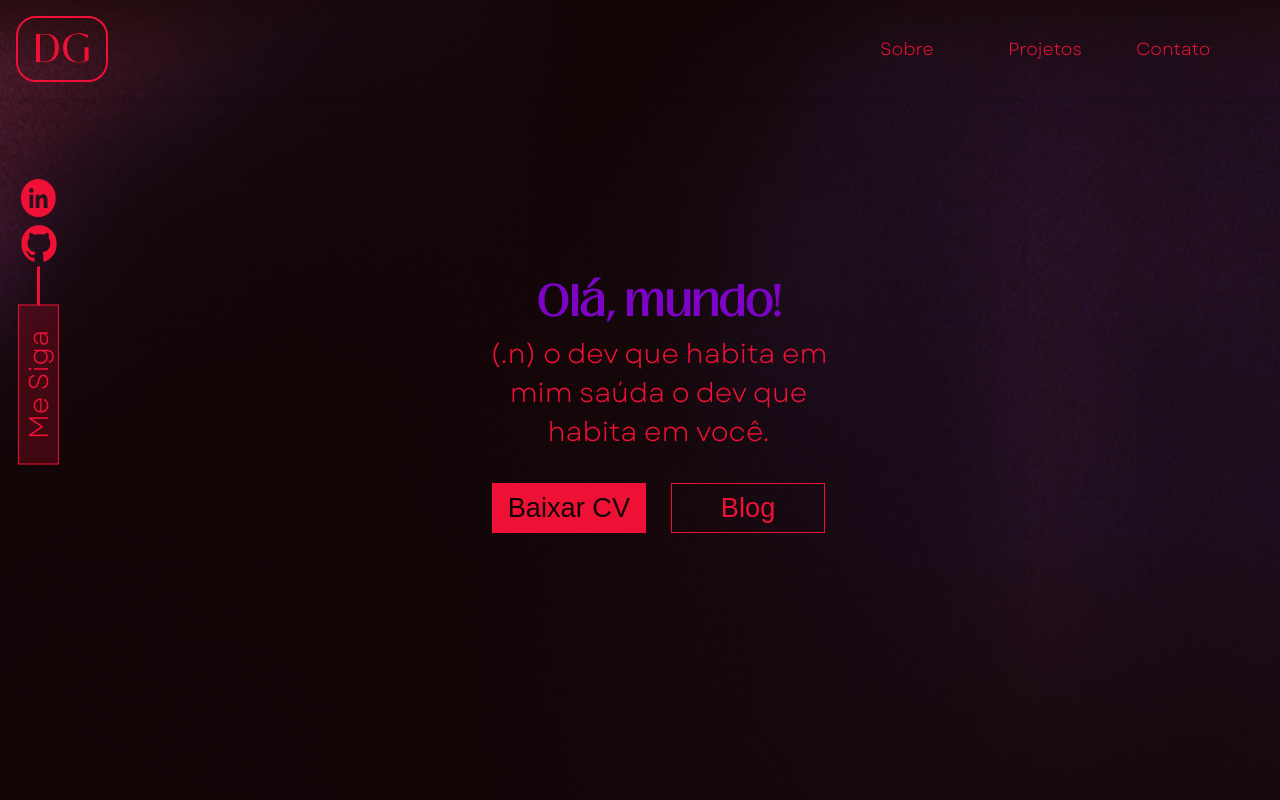
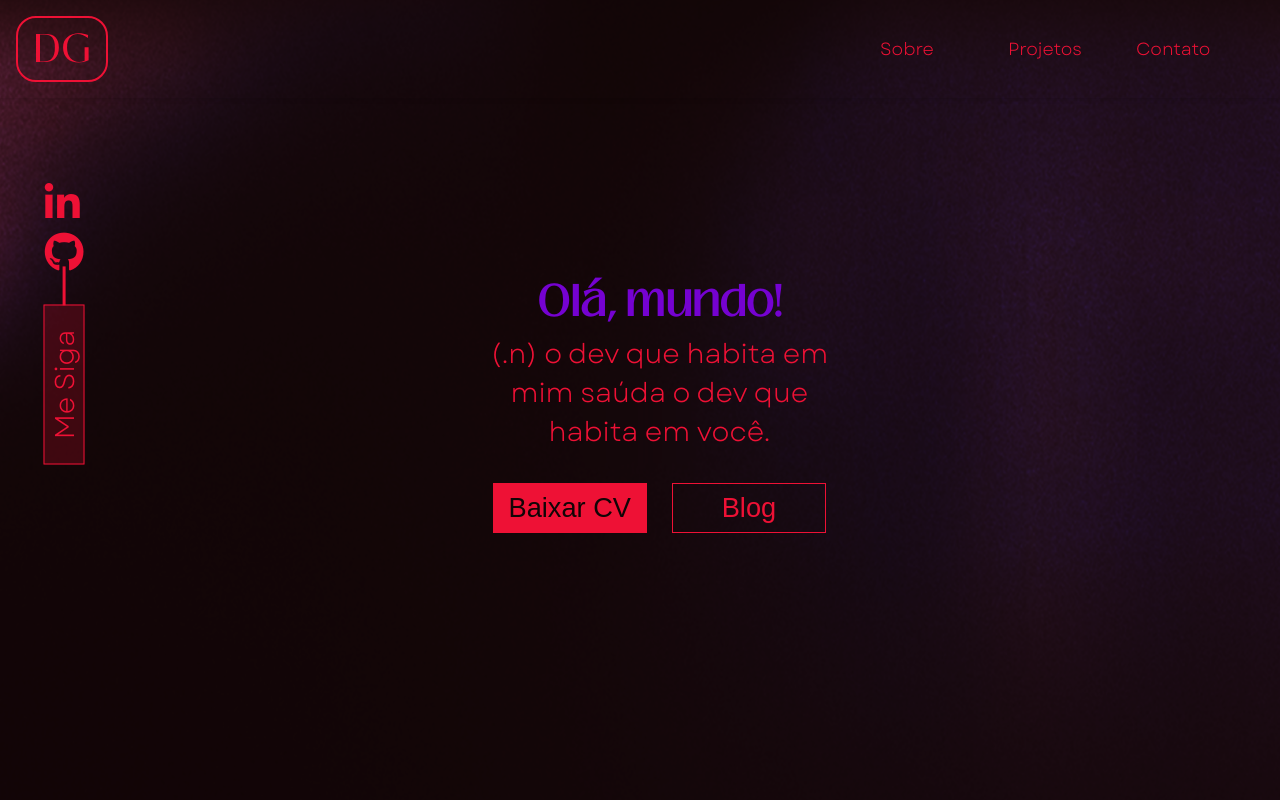
Before and after one commit to niellegs/Portfolio, a React (Vite) app in the folder portfolio/: page / in a window 1280 px wide. Shown: the top 800 px of the page. Built offline with nearby package versions, Linux system fonts and the light colour scheme.

Commit message:
fixed - menu and hero

```diff
--- a/portfolio/src/Components/AboutMe/AboutMe.css
+++ b/portfolio/src/Components/AboutMe/AboutMe.css
@@ -3,6 +3,7 @@
     width: 100vw;
     height: 100vh;
     color: rgb(255,255,242);
+    position: absolute;
 }
 
 .container_aboutme > div {
--- a/portfolio/src/Components/AboutMe/AboutMe.tsx
+++ b/portfolio/src/Components/AboutMe/AboutMe.tsx
@@ -1,15 +1,31 @@
-import "./AboutMe.css"
+import "./AboutMe.css";
+import { useEffect } from "react";
 import SideTitle from "../SideTitle/SideTitle";
 
 function AboutMe() {
+    useEffect(() => {
+        const handleScroll = () => {
+            const aboutMeSection = document.querySelector('.container_aboutme') as HTMLElement;
+
+            const scrollPosition = window.scrollY;
+        };
+
+        window.addEventListener('scroll', handleScroll);
+
+        return () => {
+            window.removeEventListener('scroll', handleScroll);
+        };
+    }, []);
+
     return (
         <div className="container_aboutme display-flex justify-center align-center">
             <SideTitle text="Sobre Mim" side="right" />
             <div className="display-flex align-center justify-center">
                 <div className="aboutme_photo">
+                    {/* Sua foto aqui */}
                 </div>
                 <div className="aboutme_text">
-                        <div className="aboutme_title">
+                    <div className="aboutme_title">
                         <p>_whois</p>
                         <h2 className="title">Danielle Gomes</h2>
                         <p>Desenvolvedora Full-Stack</p>
@@ -24,7 +40,7 @@ function AboutMe() {
                 </div>
             </div>
         </div>
-    )
+    );
 }
 
 export default AboutMe;
--- /dev/null
+++ b/portfolio/src/Components/Footer/Footer.tsx
@@ -0,0 +1,12 @@
+import "./Footer.css"
+
+function Footer() {
+    return(
+        <div>
+            <p>&copy Danielle G.</p>
+            <p>Todos os direitos reservados</p>
+        </div>
+    )
+}
+
+export default Footer;
--- a/portfolio/src/Components/Header/Header.css
+++ b/portfolio/src/Components/Header/Header.css
@@ -28,6 +28,6 @@ a:hover {
 
 .scrolled {
     transition: .7s ease-in-out;
-    background-color: rgba(0, 0, 0, 0.4);
-    box-shadow: 0 2px 5px rgba(0, 0, 0, 0.2);
+    background-color: rgba(0, 0, 0, 0.5);
+    box-shadow: 0 2px 5px rgba(0, 0, 0, 0.4);
 }
--- a/portfolio/src/Components/Hero/Hero.css
+++ b/portfolio/src/Components/Hero/Hero.css
@@ -2,7 +2,9 @@
     width: 100vw;
     height: 100vh;
     background: url(../../assets/background-hero.png) center center / cover no-repeat;
+    background-attachment: fixed; /* Isso vai criar o efeito de parallax no fundo */
     position: relative;
+    overflow: hidden;
 }
 
 .container-info {
@@ -15,7 +17,7 @@
 }
 
 .container-social {
-    transform: translate(-32vw, -22vh);
+    transform: translate(-30vw, -22vh);
 }
 
 h1 {
@@ -28,9 +30,9 @@ p {
     margin-bottom: 2rem;
 }
 
-.media-logo {
-    color: #EE1135;
-    transition: ease-in-out .4s;
+a i {
+    font-size: 2.5rem;
+    padding-top: .5rem;
 }
 
 button {
--- a/portfolio/src/Components/Hero/Hero.tsx
+++ b/portfolio/src/Components/Hero/Hero.tsx
@@ -1,39 +1,59 @@
-import { Link } from "react-router"
-import "./Hero.css"
+import { Link } from "react-router-dom";
+import "./Hero.css";
 
 // COMPONENTS
 import SideTitle from "../SideTitle/SideTitle";
-
-// IMAGES
-import LinkedinLogo from "../../assets/linkedin.svg"
-import GithubLogo from "../../assets/github.svg"
+import { useEffect } from "react";
 
 function Hero() {
+    useEffect(() => {
+        const handleScroll = () => {
+            const background = document.querySelector('.container-hero') as HTMLElement;
+            const content = document.querySelector('.hero-content') as HTMLElement;
+            const scrollPosition = window.scrollY;
+
+            if (background && content) {
+                // Aplica o efeito parallax no fundo, movendo o fundo a 50% da velocidade de rolagem
+                background.style.transform = `translateY(${scrollPosition * 0.5}px)`;
+
+                // Aplica um movimento mais rápido no conteúdo, movendo o conteúdo a 20% da velocidade de rolagem
+                content.style.transform = `translateY(${scrollPosition * 0.2}px)`;
+            }
+        };
+
+        window.addEventListener('scroll', handleScroll);
+
+        return () => {
+            window.removeEventListener('scroll', handleScroll);
+        };
+    }, []);
+
     return (
         <div className="container-hero display-flex align-center justify-center primary-color">
-            <div className="container-social display-flex direction-column">
-                <a href="#">
-                    <img className="media-logo" src={ LinkedinLogo } alt="" />
-                </a>
-                <a href="#">
-                    <img className="media-logo" src={ GithubLogo } alt="" />
-                </a>
+            <div className="container-content">
+                <div className="container-social display-flex direction-column">
+                    <a href="https://www.linkedin.com/in/elle-gs/" target="_blank" rel="noopener noreferrer">
+                        <i className="fa-brands fa-linkedin-in"></i>
+                    </a>
+                    <a href="https://github.com/niellegs" target="_blank" rel="noopener noreferrer">
+                        <i className="fa-brands fa-github"></i>
+                    </a>
+                </div>
             </div>
 
-
-            <SideTitle text="Me Siga" side="left"/>
-            <div className="container-info display-flex direction-column justify-center align-center">
+            <SideTitle text="Me Siga" side="left" />
+            <div className="container-info display-flex direction-column justify-center align-center hero-content">
                 <h1 className="title">Olá, mundo!</h1>
                 <p>(.n) o dev que habita em mim saúda o dev que habita em você.</p>
                 <div className="display-flex space-evenly">
-                <button className="primary-button"><a href="#" download="meu-curriculo.pdf">Baixar CV</a></button>
-                <button><Link to="/blog">Blog</Link></button>
+                    <button className="primary-button">
+                        <a href="#" download="meu-curriculo.pdf">Baixar CV</a>
+                    </button>
+                    <button><Link to="/blog">Blog</Link></button>
                 </div>
-
             </div>
-
         </div>
-    )
+    );
 }
 
 export default Hero;
--- a/portfolio/src/Components/SideTitle/SideTitle.css
+++ b/portfolio/src/Components/SideTitle/SideTitle.css
@@ -20,7 +20,7 @@
 
 .left {
     transform: rotate(-90deg);
-   translate: -47vw;
+   translate: -45vw;
 }
 
 .right {
--- a/portfolio/src/Pages/Home/Home.tsx
+++ b/portfolio/src/Pages/Home/Home.tsx
@@ -8,6 +8,7 @@ import Hobbies from "../../Components/Hobbies/Hobbies";
 import Skills from "../../Components/Skills/Skills";
 import Portfolio from "../../Components/Portfolio/Portfolio";
 import Contact from "../../Components/Contact/Contact";
+import Footer from "../../Components/Footer/Footer";
 
 function Home() {
     return (
@@ -19,6 +20,7 @@ function Home() {
         <Skills />
         <Portfolio />
         <Contact />
+        <Footer />
         </>
     )
 }
```
Also changed, not shown: portfolio/src/Components/Footer/Footer.css (added).
